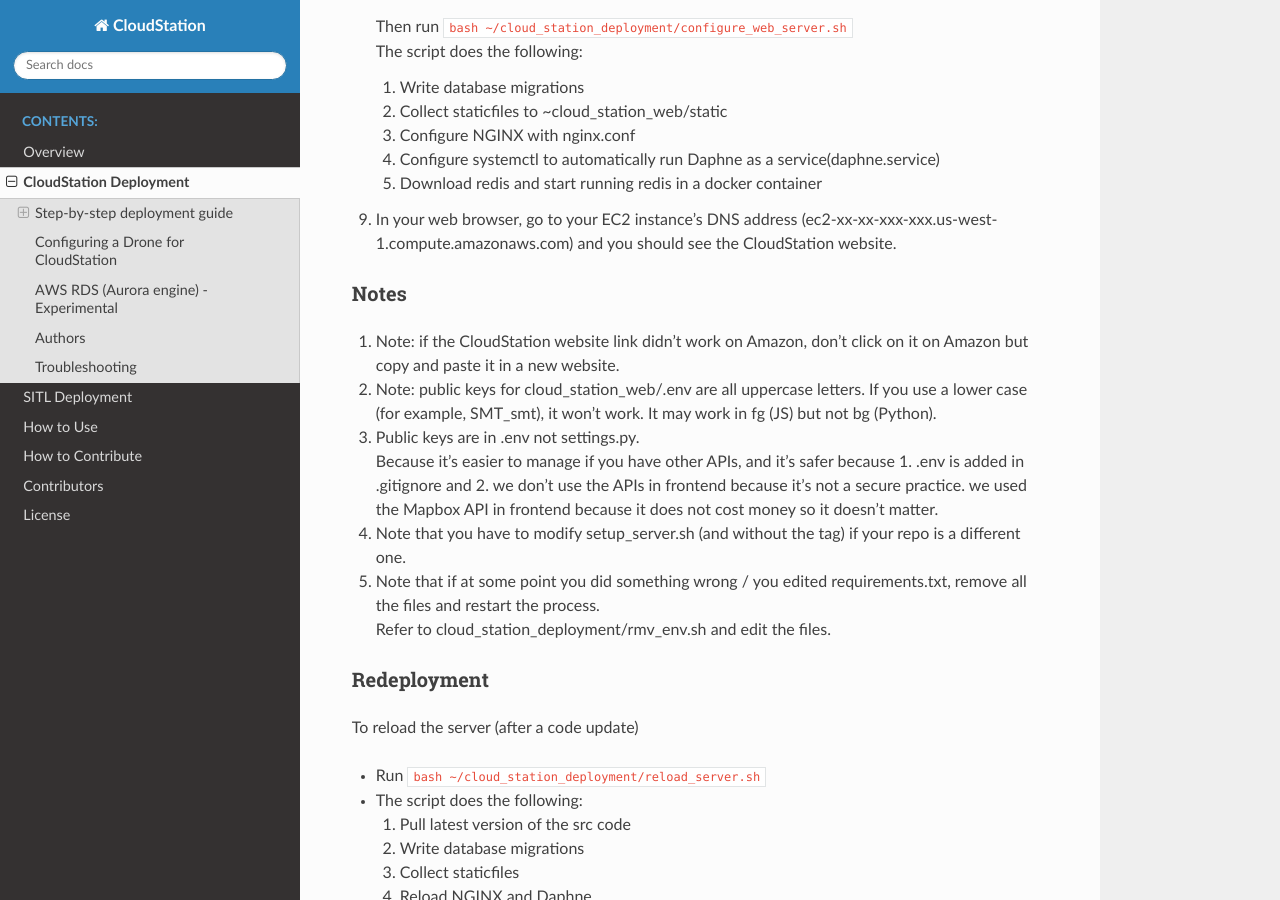
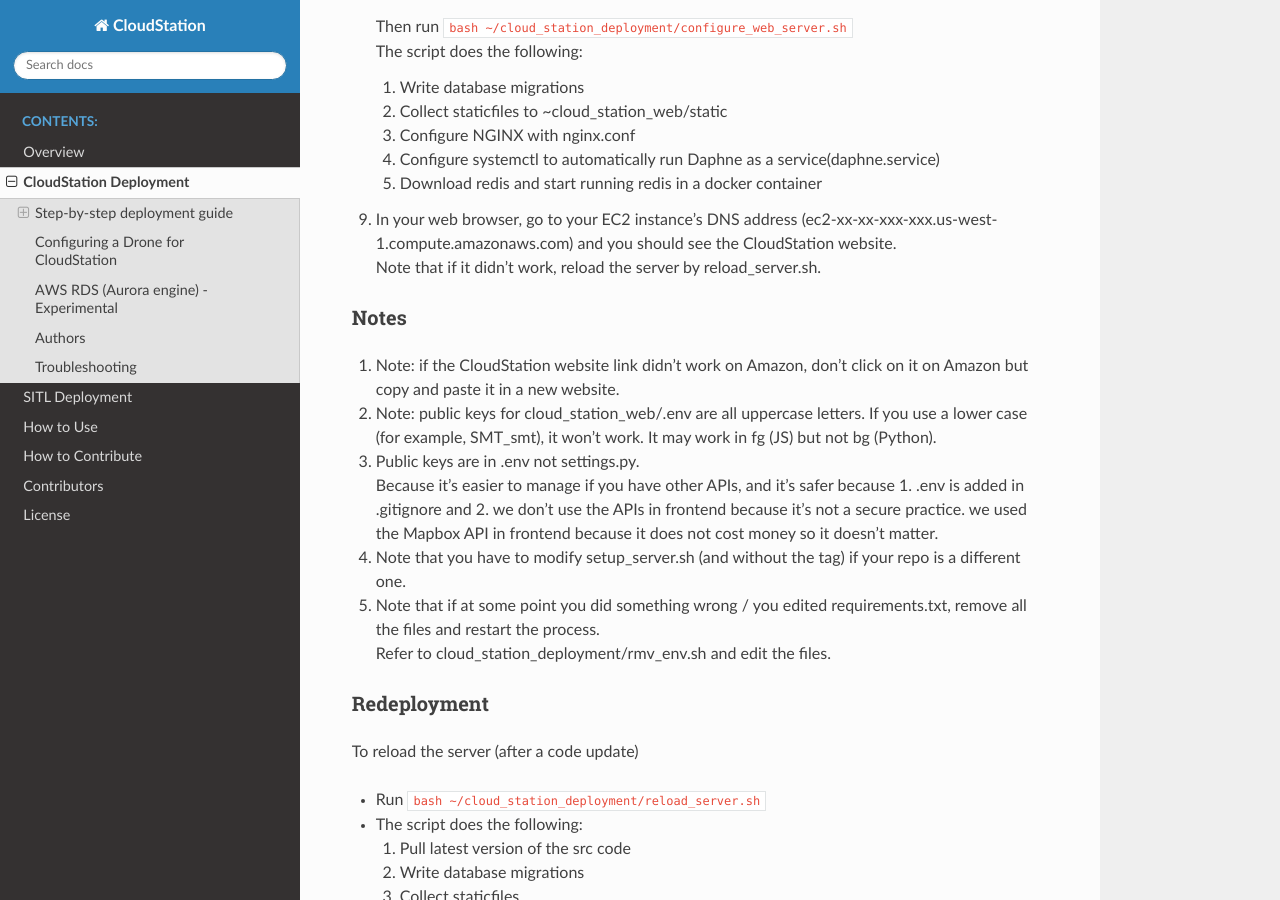
Before and after one commit to CloudStationTeam/docs, a Sphinx documentation site: the page built from source/deployment.md, in a window 1280 px wide and 900 px high, scrolled down 2152 px. Built offline with Sphinx 7.4.7 and the Read the Docs theme 2.0.0, drawn with Linux system fonts in a browser that asks for light colours.

Commit message:
edit deployment.md.

```diff
--- a/source/deployment.md
+++ b/source/deployment.md
@@ -67,7 +67,9 @@
       3. Configure NGINX with nginx.conf
       4. Configure systemctl to automatically run Daphne as a service(daphne.service)
       5. Download redis and start running redis in a docker container
-10. In your web browser, go to your EC2 instance's DNS address (ec2-xx-xx-xxx-xxx.us-west-1.compute.amazonaws.com) and you should see the CloudStation website.
+10. In your web browser, go to your EC2 instance's DNS address (ec2-xx-xx-xxx-xxx.us-west-1.compute.amazonaws.com) and you should see the CloudStation website. \
+Note that if it didn't work, reload the server by reload_server.sh.
+
 
 
 
```
